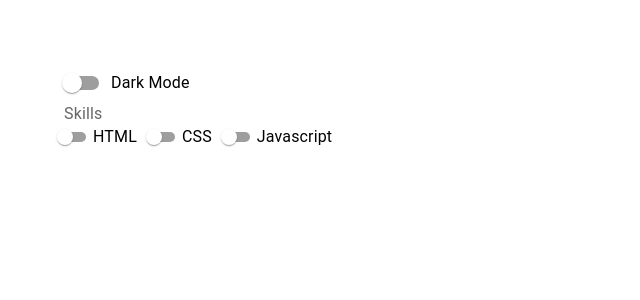
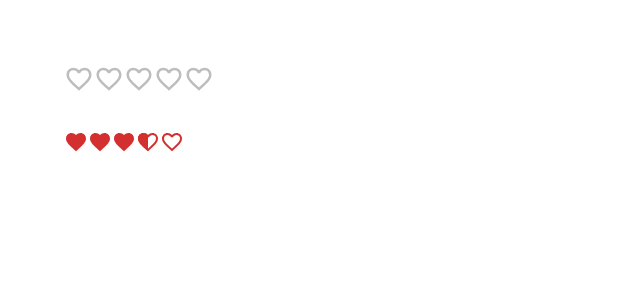
Before and after one commit to RjRishuSty/ReactMUI, a React (Create React App) app in the folder react-mui-demo/: page / in a window 1280 px wide. Shown: the top 300 px of the page, without its empty margins (0-640 px from the left). Built offline with nearby package versions, Linux system fonts and the light colour scheme.

Commit message:
learn rating in Mui

```diff
--- a/react-mui-demo/src/App.js
+++ b/react-mui-demo/src/App.js
@@ -11,6 +11,7 @@
 import { MuiRadioButton } from './Component/MuiRadioButton';
 import MuiCheckbox from './Component/MuiCheckbox';
 import MuiSwitch from './Component/MuiSwitch';
+import MuiRating from './Component/MuiRating';
 
 
 
@@ -25,7 +26,8 @@
       {/* <TwoJanuary/> */}
       {/* <MuiRadioButton/> */}
       {/* <MuiCheckbox/> */}
-      <MuiSwitch/>
+      {/* <MuiSwitch/> */}
+      <MuiRating/>
     </div>
   );
 }
--- /dev/null
+++ b/react-mui-demo/src/Component/MuiRating.jsx
@@ -0,0 +1,42 @@
+import { Box, Rating, Stack } from "@mui/material";
+import React, { useState } from "react";
+import FavoriteIcon from "@mui/icons-material/Favorite";
+import FavoriteBorderIcon from "@mui/icons-material/FavoriteBorder";
+
+const MuiRating = () => {
+  const [value, setValue] = useState(null);
+  const [define, setDefine] = useState(3.5);
+  const handleChange = (e, newValue) => {
+    setValue(newValue);
+  };
+  console.log(value);
+  return (
+    <Stack spacing={4}>
+      {/* TODO: Some important props in rating (precision) (icon) (emptyIcon) (highlightSelectedOnly) */}
+      <Box>
+        <Rating
+          size="large"
+          value={value}
+          onChange={handleChange}
+          precision={0.5}
+          icon={<FavoriteIcon fontSize="inherit" color="error" />}
+          emptyIcon={<FavoriteBorderIcon fontSize="inherit" />}
+          highlightSelectedOnly
+        />
+      </Box>
+      {/* TODO: readOnly props in reating */}
+      <Box>
+        <Rating
+          readOnly
+          size="large"
+          value={define}
+          precision={0.5}
+          icon={<FavoriteIcon color="error" />}
+          emptyIcon={<FavoriteBorderIcon color="error" />}
+        />
+      </Box>
+    </Stack>
+  );
+};
+
+export default MuiRating;
```
